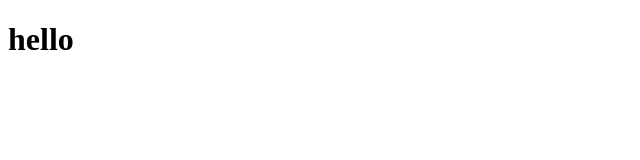
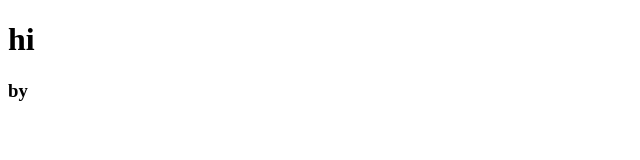
Before and after one commit to BouthainaBelghith1/formationGithub, a plain HTML site: page index.html in a window 1280 px wide. Shown: the whole page, without its empty margins (0-640 px from the left). Drawn offline with Linux system fonts and the light colour scheme.

Commit message:
version 2

```diff
--- a/index.html
+++ b/index.html
@@ -6,6 +6,7 @@
     <title>Document</title>
 </head>
 <body>
-    <h1>hello</h1>
+      <h1>hi</h1>
+      <h3>by</h3>
 </body>
 </html>
```
